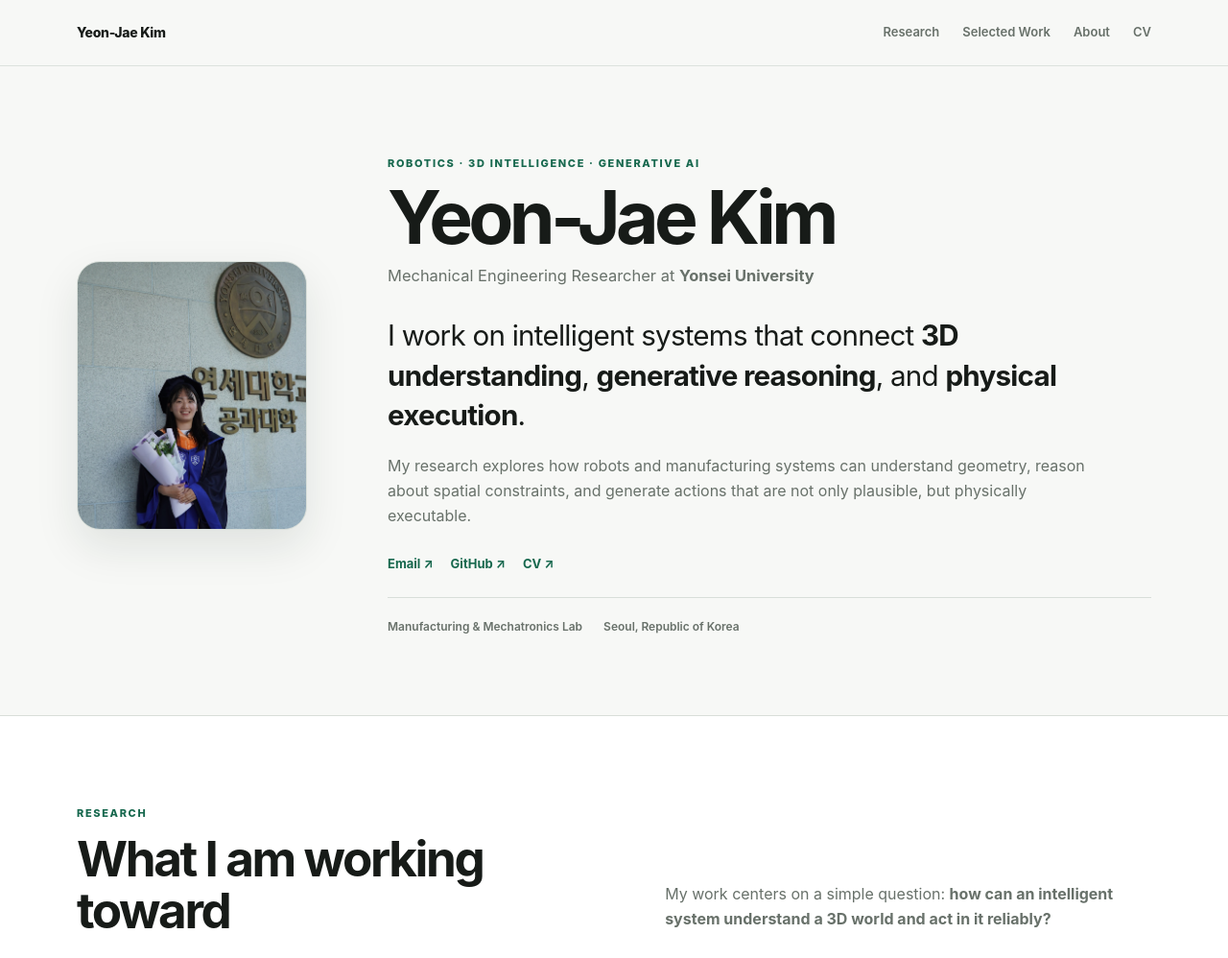
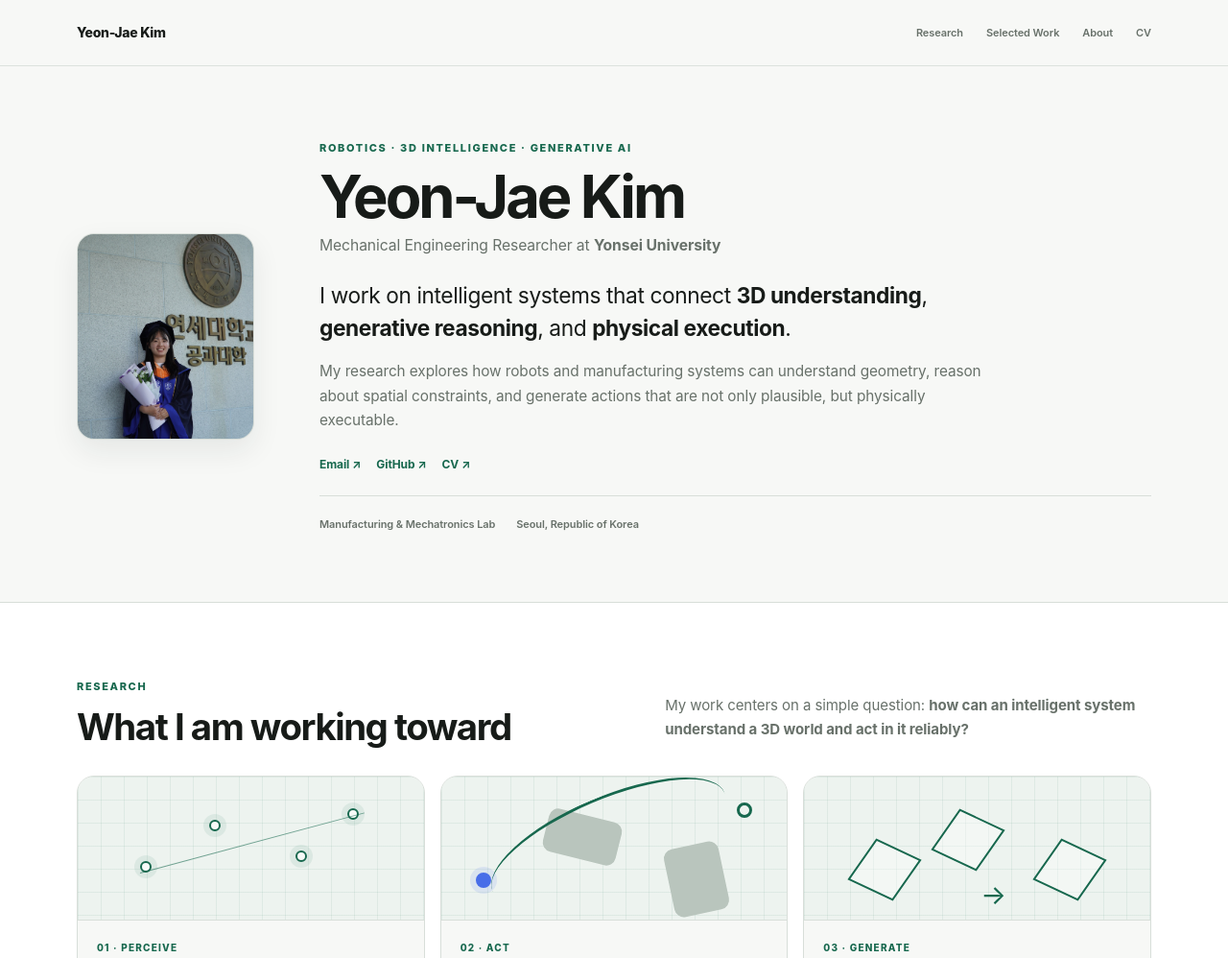
Before and after one commit to Oceanitesbibliotist97/oceanitesbibliotist97.github.io, a plain HTML site: page index.html in a window 1280 px wide. Shown: the top 998 px of the page at 96% size. Drawn offline with Linux system fonts and the light colour scheme.

Commit message:
Redesign academic portfolio

```diff
--- a/style.css
+++ b/style.css
@@ -26,7 +26,9 @@ body {
   font-family:
     Inter, ui-sans-serif, -apple-system, BlinkMacSystemFont, "Segoe UI",
     Helvetica, Arial, sans-serif;
+  font-size: 15px;
   line-height: 1.65;
+  letter-spacing: -0.006em;
   -webkit-font-smoothing: antialiased;
 }
 
@@ -67,7 +69,7 @@ a {
   display: flex;
   gap: 24px;
   color: var(--muted);
-  font-size: 13px;
+  font-size: 11px;
   font-weight: 600;
 }
 
@@ -76,19 +78,19 @@ a {
 }
 
 .profile-hero {
-  padding: 92px 0 82px;
+  padding: 76px 0 72px;
 }
 
 .profile-grid {
   display: grid;
-  grid-template-columns: 260px minmax(0, 1fr);
-  gap: 64px;
+  grid-template-columns: 205px minmax(0, 1fr);
+  gap: 48px;
   align-items: center;
 }
 
 .profile-image-wrap {
-  width: 240px;
-  height: 280px;
+  width: 185px;
+  height: 215px;
 }
 
 .profile-image {
@@ -97,10 +99,10 @@ a {
   display: block;
   object-fit: cover;
   object-position: center;
-  border-radius: 24px;
+  border-radius: 18px;
   border: 1px solid var(--line);
   background: #dde3de;
-  box-shadow: 0 18px 45px rgba(24, 43, 33, 0.10);
+  box-shadow: 0 12px 30px rgba(24, 43, 33, 0.08);
 }
 
 .eyebrow {
@@ -120,45 +122,45 @@ p {
 }
 
 h1 {
-  margin-bottom: 10px;
-  font-size: clamp(3.2rem, 6vw, 5.6rem);
-  line-height: 0.95;
-  letter-spacing: -0.06em;
-  font-weight: 720;
+  margin-bottom: 8px;
+  font-size: clamp(2.8rem, 4.8vw, 4.5rem);
+  line-height: 0.98;
+  letter-spacing: -0.05em;
+  font-weight: 700;
 }
 
 .profile-role {
-  margin-bottom: 28px;
+  margin-bottom: 22px;
   color: var(--muted);
-  font-size: 1.03rem;
+  font-size: 0.98rem;
 }
 
 .profile-intro {
-  max-width: 760px;
-  margin-bottom: 18px;
-  font-size: clamp(1.35rem, 2.5vw, 1.85rem);
-  line-height: 1.4;
-  letter-spacing: -0.026em;
+  max-width: 720px;
+  margin-bottom: 16px;
+  font-size: clamp(1.16rem, 1.8vw, 1.42rem);
+  line-height: 1.48;
+  letter-spacing: -0.018em;
 }
 
 .profile-description {
-  max-width: 730px;
-  margin-bottom: 26px;
+  max-width: 700px;
+  margin-bottom: 24px;
   color: var(--muted);
-  font-size: 1rem;
+  font-size: 0.96rem;
 }
 
 .profile-links {
   display: flex;
   flex-wrap: wrap;
-  gap: 18px;
-  margin-bottom: 24px;
+  gap: 16px;
+  margin-bottom: 22px;
 }
 
 .profile-links a,
 .section-link {
   color: var(--accent);
-  font-size: 13px;
+  font-size: 12px;
   font-weight: 720;
 }
 
@@ -175,14 +177,14 @@ h1 {
   padding-top: 20px;
   border-top: 1px solid var(--line);
   color: var(--muted);
-  font-size: 12px;
+  font-size: 11px;
   font-weight: 600;
 }
 
 .research-overview,
 .current-work,
 .about-section {
-  padding: 92px 0;
+  padding: 78px 0;
   border-top: 1px solid var(--line);
 }
 
@@ -195,7 +197,7 @@ h1 {
   grid-template-columns: 1fr 0.9fr;
   gap: 50px;
   align-items: end;
-  margin-bottom: 38px;
+  margin-bottom: 30px;
 }
 
 .section-heading.compact {
@@ -204,16 +206,16 @@ h1 {
 
 h2 {
   margin-bottom: 0;
-  font-size: clamp(2.1rem, 4vw, 3.5rem);
-  line-height: 1.05;
-  letter-spacing: -0.047em;
-  font-weight: 690;
+  font-size: clamp(1.85rem, 3vw, 2.7rem);
+  line-height: 1.08;
+  letter-spacing: -0.038em;
+  font-weight: 680;
 }
 
 .section-summary {
   margin-bottom: 5px;
   color: var(--muted);
-  font-size: 1rem;
+  font-size: 0.94rem;
 }
 
 .research-grid {
@@ -239,7 +241,7 @@ h2 {
 
 .research-visual {
   position: relative;
-  height: 175px;
+  height: 150px;
   overflow: hidden;
   border-bottom: 1px solid var(--line);
   background:
@@ -250,7 +252,7 @@ h2 {
 }
 
 .research-card-body {
-  padding: 24px;
+  padding: 20px;
 }
 
 .research-index {
@@ -264,16 +266,16 @@ h2 {
 
 .research-card h3 {
   margin-bottom: 12px;
-  font-size: 1.3rem;
+  font-size: 1.15rem;
   line-height: 1.25;
   letter-spacing: -0.025em;
 }
 
 .research-card-body > p:not(.research-index) {
-  min-height: 104px;
-  margin-bottom: 20px;
+  min-height: 96px;
+  margin-bottom: 18px;
   color: var(--muted);
-  font-size: 0.92rem;
+  font-size: 0.88rem;
 }
 
 .tag-row {
@@ -408,7 +410,7 @@ h2 {
   display: grid;
   grid-template-columns: 160px minmax(0, 1fr);
   gap: 32px;
-  padding: 27px 0 30px;
+  padding: 24px 0 26px;
   border-bottom: 1px solid var(--line);
 }
 
@@ -425,7 +427,7 @@ h2 {
 
 .work-content h3 {
   margin-bottom: 5px;
-  font-size: 1.24rem;
+  font-size: 1.12rem;
   letter-spacing: -0.024em;
 }
 
@@ -438,7 +440,7 @@ h2 {
   max-width: 760px;
   margin-bottom: 0;
   color: var(--muted);
-  font-size: 0.93rem;
+  font-size: 0.89rem;
 }
 
 .about-section {
@@ -453,7 +455,7 @@ h2 {
 
 .about-copy > p {
   color: #4e5951;
-  font-size: 1.03rem;
+  font-size: 0.97rem;
 }
 
 .about-copy > p + p {
@@ -483,7 +485,7 @@ h2 {
 }
 
 .contact-section {
-  padding: 86px 0;
+  padding: 72px 0;
   background: var(--dark);
   color: white;
 }
@@ -531,13 +533,13 @@ h2 {
 
 @media (max-width: 900px) {
   .profile-grid {
-    grid-template-columns: 210px minmax(0, 1fr);
-    gap: 42px;
+    grid-template-columns: 170px minmax(0, 1fr);
+    gap: 34px;
   }
 
   .profile-image-wrap {
-    width: 200px;
-    height: 235px;
+    width: 160px;
+    height: 188px;
   }
 
   .research-grid {
@@ -597,22 +599,22 @@ h2 {
   }
 
   .profile-image-wrap {
-    width: 170px;
-    height: 200px;
+    width: 145px;
+    height: 170px;
   }
 
   h1 {
-    font-size: clamp(3.2rem, 15vw, 4.6rem);
+    font-size: clamp(2.6rem, 13vw, 3.8rem);
   }
 
   .profile-intro {
-    font-size: 1.28rem;
+    font-size: 1.12rem;
   }
 
   .research-overview,
   .current-work,
   .about-section {
-    padding: 68px 0;
+    padding: 60px 0;
   }
 
   .section-heading,
```
Also changed, not shown: 1 other file.
